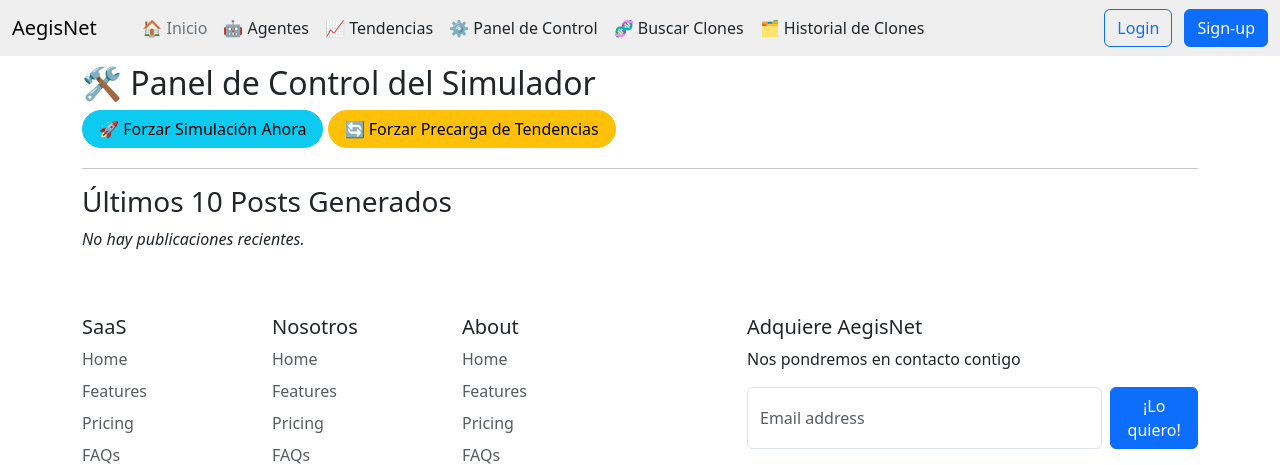
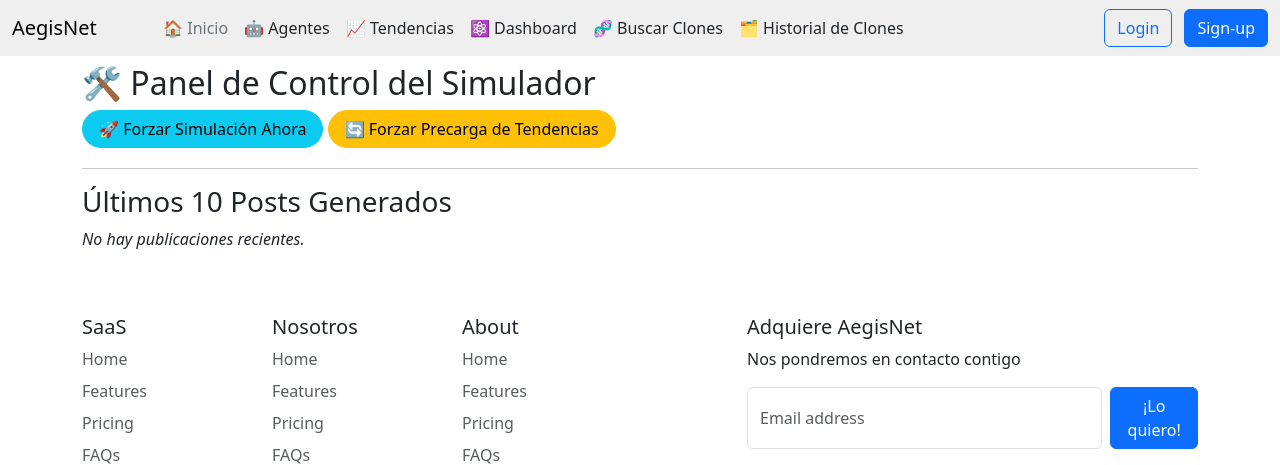
Before and after one commit to HenrySpark369/Project_AletheIA, a Flask app: page /admin in a window 1280 px wide. Shown: the top 465 px of the page. Run offline with Flask 3, Linux system fonts and the light colour scheme; data that the repository does not hold is empty; some libraries are stand-ins or nearby versions.

Commit message:
style: actualiza enlace en barra de navegación principal al nuevo dashboard de usurpadores

```diff
--- a/templates/base.html
+++ b/templates/base.html
@@ -18,7 +18,7 @@
           <li><a href="/" class="nav-link px-2 link-secondary">🏠 Inicio</a></li>
           <li><a href="/agentes" class="nav-link px-2 link-dark">🤖 Agentes</a></li>
           <li><a href="/tendencias" class="nav-link px-2 link-dark">📈 Tendencias</a></li>
-          <li><a href="/admin" class="nav-link px-2 link-dark">⚙️ Panel de Control</a></li>
+          <li><a href="/analisis-usurpadores" class="nav-link px-2 link-dark">⚛️ Dashboard</a></li>
           <li><a href="/clones" class="nav-link px-2 link-dark">🧬 Buscar Clones</a></li>
           <li><a href="/clones/historial" class="nav-link px-2 link-dark">🗂️ Historial de Clones</a></li>
         </ul>
```
